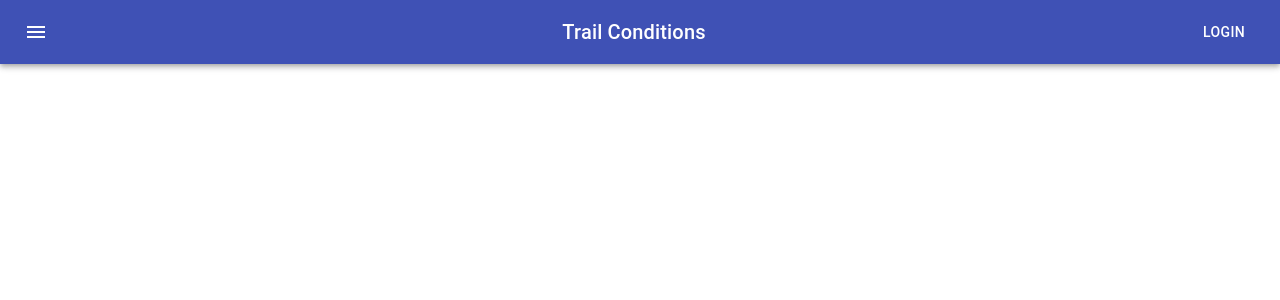
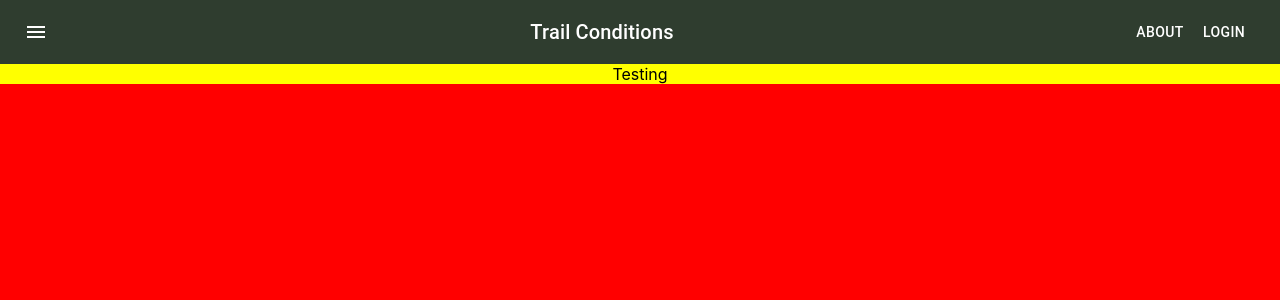
Before and after one commit to ghost-develop/trailsatx, a React (Create React App) app: page / in a window 1280 px wide. Shown: the top 300 px of the page. Built offline with nearby package versions, Linux system fonts and the light colour scheme.

Commit message:
Starting on a grid dashboard

```diff
--- a/src/App.css
+++ b/src/App.css
@@ -1,29 +1,16 @@
 body {
   width: 100%;
   height: auto;
+  background-color: red;
 }
 
 .App {
   text-align: center;
 }
 
-.App-logo {
-  height: 40vmin;
-  pointer-events: none;
+.dash-container {
+  display: grid;
+  height: auto;
+  width: 100%;
+  background: yellow;
 }
-
-
-.App-header {
-  background-color: #282c34;
-  min-height: 100vh;
-  display: flex;
-  flex-direction: column;
-  align-items: center;
-  justify-content: center;
-  font-size: calc(10px + 2vmin);
-  color: white;
-}
-
-.App-link {
-  color: #61dafb;
-}
--- a/src/App.js
+++ b/src/App.js
@@ -1,6 +1,7 @@
 import React from 'react';
 import './App.css';
 import ButtonAppBar from './components/NavBar';
+import Dashboard from './components/Dashboard';
 
 
 
@@ -18,6 +19,7 @@ function App() {
   return (
     <div className="App">
       <ButtonAppBar />
+      <Dashboard />
     </div>
   );
 }
--- /dev/null
+++ b/src/components/Dashboard.js
@@ -0,0 +1,9 @@
+import React from 'react';
+
+export default function Dashboard() {
+    return (
+        <div className="dash-container">
+            Testing
+        </div>
+    );
+}
--- a/src/components/NavBar.js
+++ b/src/components/NavBar.js
@@ -24,7 +24,7 @@ export default function ButtonAppBar() {
 
   return (
     <div className={classes.root}>
-      <AppBar position="static">
+      <AppBar position="static" style={{ background: '#2f3d2f' }}>
         <Toolbar>
           <IconButton edge="start" className={classes.menuButton} color="inherit" aria-label="menu">
             <MenuIcon />
@@ -32,6 +32,7 @@ export default function ButtonAppBar() {
           <Typography variant="h6" className={classes.title}>
             Trail Conditions
           </Typography>
+          <Button color="inherit">About</Button>
           <Button color="inherit">Login</Button>
         </Toolbar>
       </AppBar>
```
